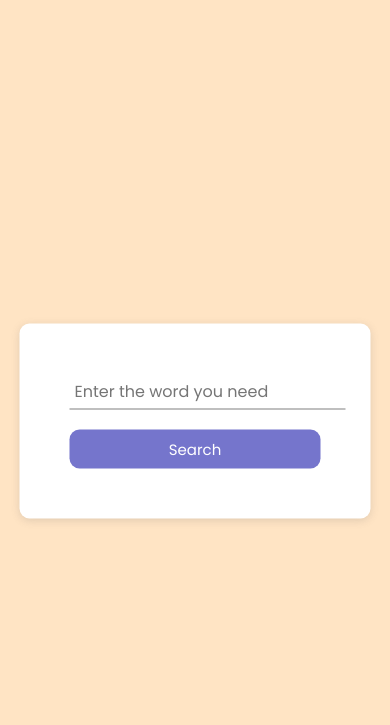
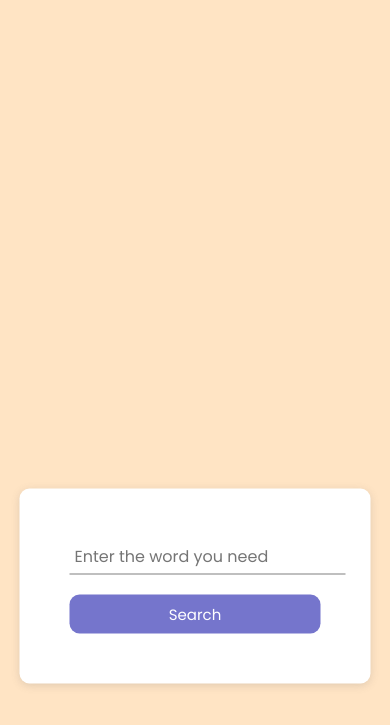
Before and after one commit to dharshan111/dictionarysite, a plain HTML site: page index.html in a window 390 px wide. Shown: the part 101-826 px from the top of the page. Drawn offline with Linux system fonts and the light colour scheme.

Commit message:
another commit

```diff
--- a/main.js
+++ b/main.js
@@ -47,4 +47,5 @@ btn.addEventListener("click", () => {
 
 function playSound() {
   sound.play();
+
 }
--- a/style.css
+++ b/style.css
@@ -146,6 +146,6 @@ body{
 
 
     .section-container{
-        margin-top: 100px;
+        margin-top:265px;
     }
 }
```
